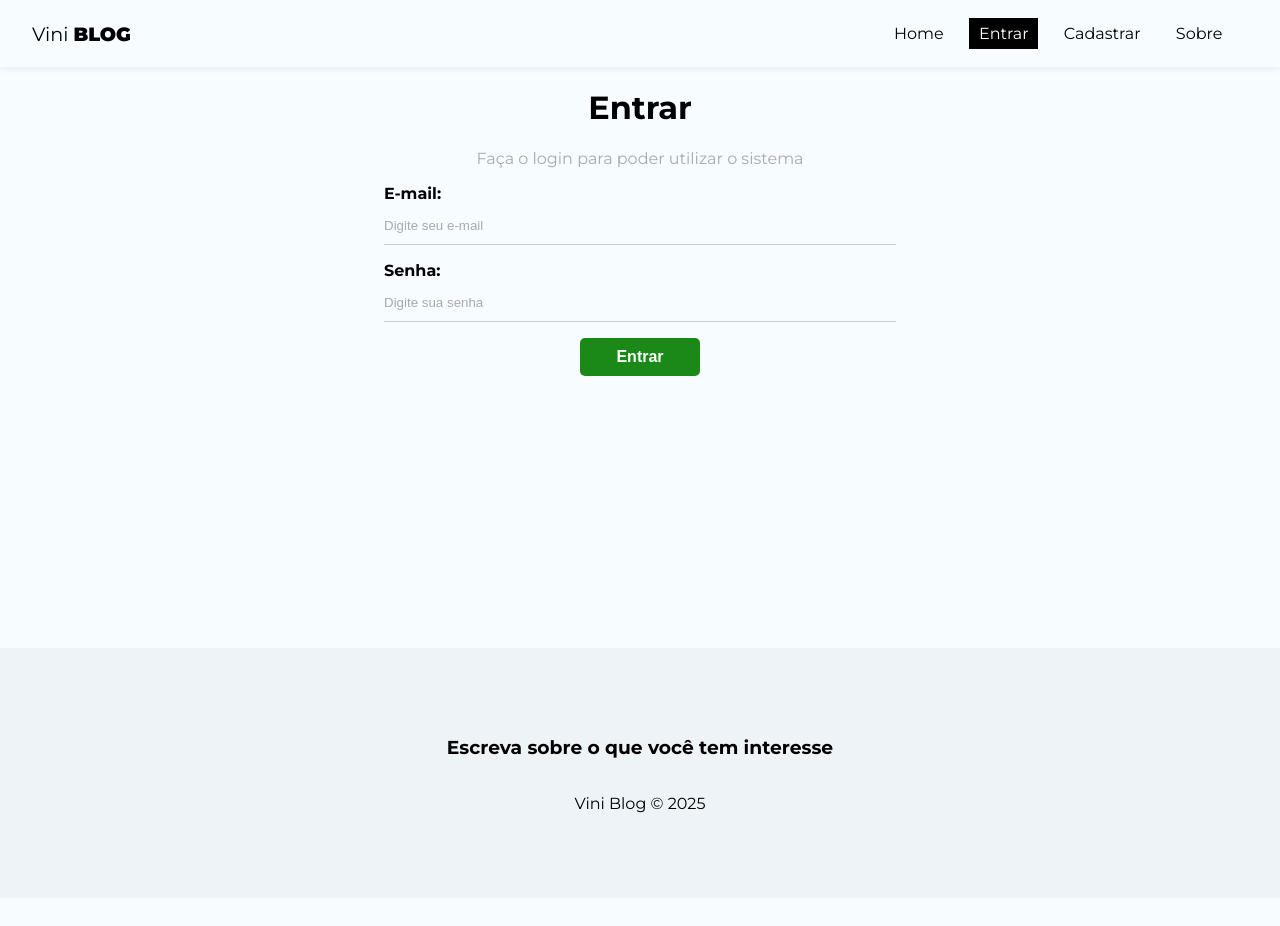
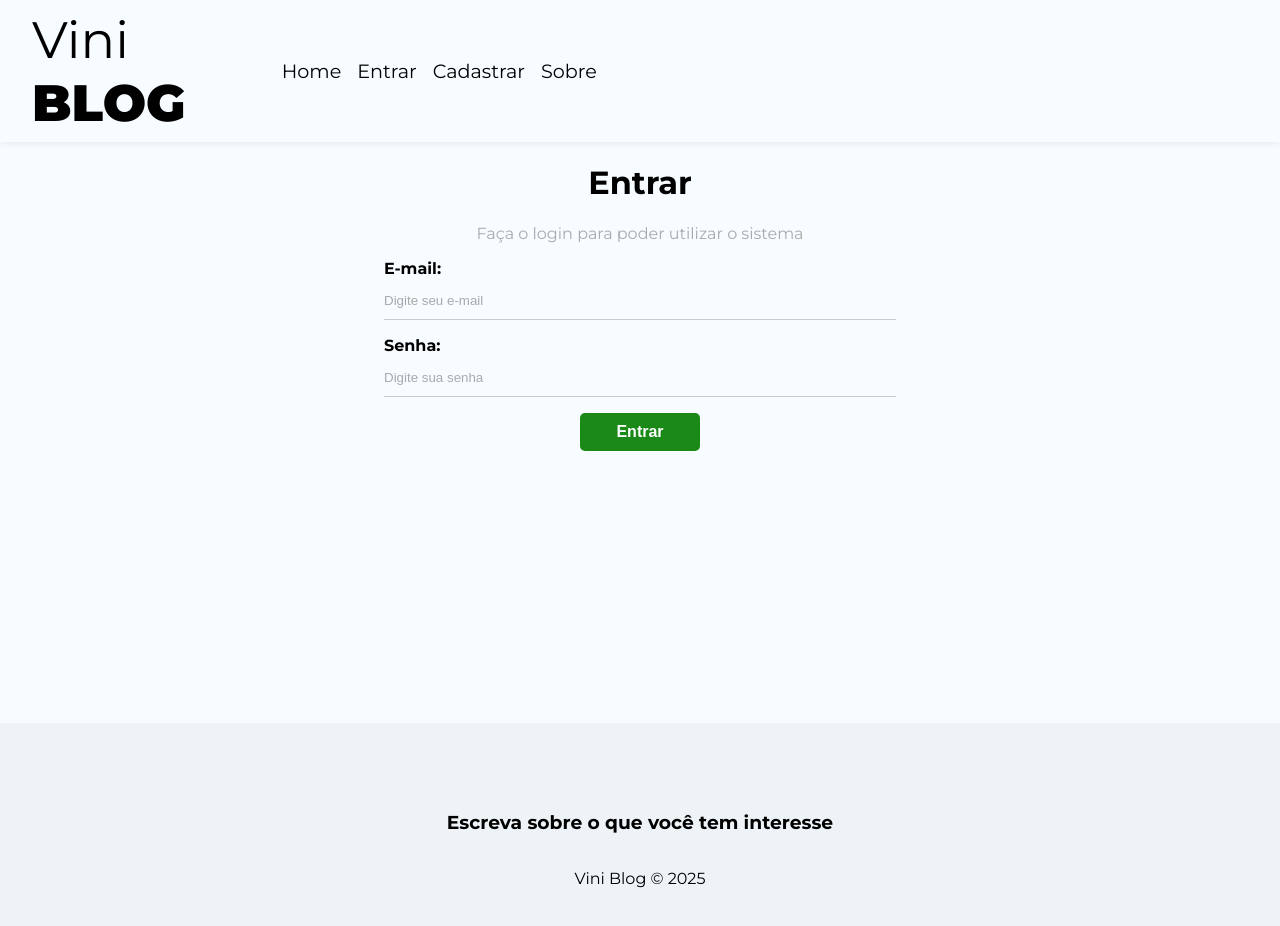
Before and after one commit to iniV2k/vini-blog, a React (Vite) app: page /login in a window 1280 px wide. Shown: the top 926 px of the page. Before the commit the page ends 898 px from the top, so only its background shows below. Built offline with nearby package versions, Linux system fonts and the light colour scheme; no server answers.

Commit message:
Adicionado responsividade a navbar

```diff
--- a/src/components/Navbar/Navbar.module.css
+++ b/src/components/Navbar/Navbar.module.css
@@ -3,11 +3,11 @@
   box-shadow: rgba(0, 0, 0, 0.15) 0px -2px 10px 0px;
   justify-content: space-between;
   align-items: center;
-  padding: 0.5em 2em;
+  padding: 0.5em 2vw;
 }
 
 .brand {
-  font-size: 1.2em;
+  font-size: 4vw;
 }
 
 .brand span {
@@ -18,17 +18,73 @@
 .links_list {
   display: flex;
   list-style: none;
+  flex-direction: column;
+  width: 100%;
+  margin-top: 0.5em;
+  text-align: center;
+  max-height: 0;
+  overflow: hidden;
+  transition: max-height 0.3s ease-in-out;
+}
+
+.show_menu {
+  max-height: 300px;
 }
 
 .links_list li {
-  margin-right: 1em;
+  width: 100%;
+  margin-right: 0;
+  padding: 0.5em 0;
+  border-bottom: 1px solid #eee;
 }
 
 .links_list li a {
-  padding: 0.4em 0.6em;
+  font-size: 5vw;
 }
 
-.active {
-  background-color: #000;
-  color: #fff;
+.hamburger {
+  display: block;
+  cursor: pointer;
+  order: 2;
 }
+
+.hamburger .bar {
+  display: block;
+  width: 5vw;
+  height: 1vw;
+  margin: 1vw auto;
+  transition: all 0.3s ease-in-out;
+  background-color: #333;
+}
+
+.navbar > * {
+  margin: 0;
+}
+
+@media (min-width: 768px) {
+  .navbar {
+    padding: 0.5em 2em;
+  }
+
+  .links_list {
+    display: flex;
+    flex-direction: row;
+    max-height: initial;
+    overflow: visible;
+  }
+
+  .links_list li {
+    margin-right: 1em;
+    padding: 0;
+    border-bottom: none;
+    width: auto;
+  }
+
+  .links_list li a {
+    font-size: 1.2em;
+  }
+
+  .hamburger {
+    display: none;
+  }
+}
--- a/src/components/Navbar/Navbar.tsx
+++ b/src/components/Navbar/Navbar.tsx
@@ -1,5 +1,3 @@
-// src/components/Navbar/Navbar.tsx
-
 import { NavLink } from "react-router-dom";
 import styles from "./Navbar.module.css";
 import useAuthContext from "../../hooks/useAuthContext";
--- a/src/pages/Post/Post.module.css
+++ b/src/pages/Post/Post.module.css
@@ -5,6 +5,7 @@
 
 .post_container img {
   max-width: 600px;
+  height: auto;
 }
 
 .post_container h3 {
```
